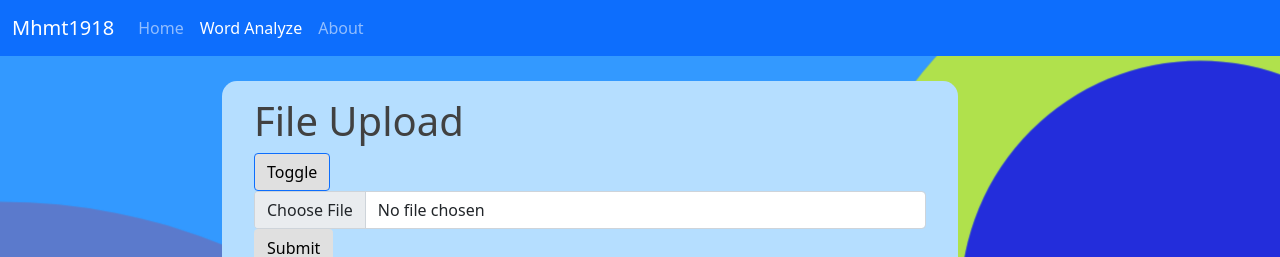
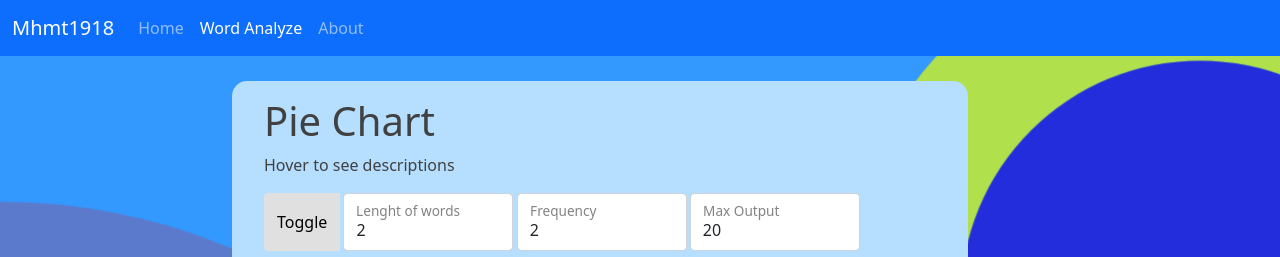
Before and after one commit to memo1918/Mhmt1918Website, a Flask app: template templates/wordAnalyze.html in a window 1280 px wide; the page is wider, and only the part inside the window is pictured. Shown: the top 257 px of that part. Run offline with Flask 2, Linux system fonts and the light colour scheme; the template is opened without the code that fills it: most values are stand-ins (such as "Sample title", 1, 10 or a date in 2020); some libraries are stand-ins or nearby versions.

Commit message:
Version 1 for Word Analyzer

```diff
--- a/app.py
+++ b/app.py
@@ -1,11 +1,9 @@
-from flask import Flask,render_template,redirect,url_for,request,flash
+from flask import Flask,render_template,redirect,request
 from flask_sqlalchemy import SQLAlchemy
 from werkzeug.utils import secure_filename
 from Analyzer import Analyzer
 
-
-
-uploadFolder = './FirstProject/uploads/'
+uploadFolder = './Mhmt1918Website/uploads/'
 ALLOWED_EXTENSIONS = {'txt','csv'}
 
 app = Flask(__name__)
@@ -47,21 +45,34 @@ def about():
 @app.route("/wordAnalyze",methods=['GET','POST'])
 def wordAnalyze():
     if request.method == 'POST':
+        lenght = int(request.form.get("lenght"))
+        maxOutput = int(request.form.get("maxOutput"))
+        if maxOutput > 25: maxOutput = 25
+
+        analyzer = Analyzer(uploadFolder,lenght,maxOutput)
+
         if 'file' not in request.files:
-            #flash('No file part')
             return redirect(request.url)
+
         file = request.files['file']
 
-        if file.filename == '':
-            #flash('No selected file')
-            return redirect(request.url)
         if file and allowed_file(file.filename):
             filename = secure_filename(file.filename)
             filename = "tempFile."+filename.split(".")[1]
             file.save(uploadFolder+filename)
 
-            tempdata = Analyzer(filename,uploadFolder).wordCounter()
-            tempdata= tempdata["Count"].to_json()
+
+            analyzer.filename = filename
+            analyzer = analyzer.wordCounter()
+            tempdata = analyzer["Count"].to_json()
+
+            return render_template('wordAnalyze.html',tempdata=tempdata)
+
+        else:
+            data = request.form.get('text_area')
+
+            analyzer = analyzer.wordCounter(data)
+            tempdata= analyzer["Count"].to_json()
 
             return render_template('wordAnalyze.html',tempdata=tempdata)
 
--- a/templates/wordAnalyze.html
+++ b/templates/wordAnalyze.html
@@ -1,5 +1,5 @@
 {% extends "base.html"%}
-{% block title %} About {%endblock%}
+{% block title %} Word Analyze {%endblock%}
 
 {%block homeActive%} class='nav-link' {%endblock%}
 {%block wordActive%} class='nav-link active' {%endblock%}
@@ -14,32 +14,42 @@
     color: #414141;
     z-index: 0;
     position: relative;
-    left: -50px;
+    left: -40px;
     }
 
     .btn{
         color: black;
         background-color: rgb(224, 224, 224);
     }
+    .uploadg{
+      margin-top: 5px;
+      margin-bottom: 10px;
+    }
+    .form-floating{
+
+      max-width: 170px
+    }
 
   </style>
 
+  <!-- Javascript for google chart -->
   <script type="text/javascript" src="https://www.gstatic.com/charts/loader.js"></script>
-
   <script type="text/javascript">
       google.charts.load('current', {'packages':['corechart']});
       google.charts.setOnLoadCallback(drawChart);
 
+      // Getting data from flask and manuplating it
       var data = {{ tempdata|safe }};
       var data1 = JSON.stringify(data)
       var array  = JSON.parse(data1);
 
       var result = [];
-
+      // loop for creating new array without doing this googlechart makes problems IDK
       for(var i in array)
         result.push([i, array [i]]);
 
       function drawChart() {
+        // Creating DataTable for chart
         var dataTable = new google.visualization.DataTable();
         dataTable.addColumn('string', 'Word');
         dataTable.addColumn('number', 'Count');
@@ -61,6 +71,17 @@
       }
   </script>
 
+   <!-- Adding jquery and small script for toggling between two divs -->
+  <script src="https://ajax.googleapis.com/ajax/libs/jquery/2.1.3/jquery.min.js"></script>
+  <script>
+      $(document).ready(function(){
+        $('#textBar').hide();// hide it initially
+          $('#toggleButton').on('click', function(){
+            $('#uploadBar,#textBar').toggle();
+          });
+      });
+  </script>
+
 {%endblock%}
 
 
@@ -69,31 +90,48 @@
 <div class="cover-container d-flex w-100 h-100 p-3 mx-auto flex-column">
 
     <main class="px-3">
-        <h1>File Upload</h1>
-
-        <button class="btn btn-primary" type="button" data-bs-toggle="collapse"
-        data-bs-target=".multi-collapse" aria-expanded="false"
-        aria-controls="inputGroupFile04 Textarea1">Toggle</button>
+      <h1>Pie Chart</h1>
 
         <form method=post enctype=multipart/form-data>
+          <p>Hover to see descriptions</p>
+
+          <!-- This div contains toggle button and two inputs that required for chart -->
         <div class="input-group">
-                <input type="file" name= file class="form-control multi-collapse" id="inputGroupFile04" aria-describedby="inputGroupFileAddon04" aria-label="Upload">
+          <button type="button" class="btn " id ="toggleButton" title="Toggles between file upload and text input" >Toggle</button>&nbsp;
+
+            <div class="form-floating" >
+              <input type="number" name="lenght" min="0" step="1" class="form-control" value = 2 title="Word will shown if conatins more letter than this value" >
+              <label for="lenght">Lenght of words</label>
+            </div>&nbsp;
+
+            <div class="form-floating" >
+              <input type="number" name="frequency" min="0" step="1" class="form-control" value=2 title="Word will be at least this frequent">
+              <label for="frequency">Frequency</label>
+            </div>&nbsp;
+
+            <div class="form-floating" >
+              <input type="number" name="maxOutput" min="0"  step="1" class="form-control" value=20 title="How many words will shown in the chart. Max is 25" >
+              <label for="maxOutput" class="form-label">Max Output</label>
+            </div>
+         </div>
+
+          <div class="uploadg" id="uploadBar">
+               <p>!! txt and csv files suported only.<br>
+                  If you are uploading csv file, please name the column with the text as "data". </p>
+               <div> <input type="file" name= file class="form-control" ></div>
 
             </div>
 
-            <div class="mb-3 collapse multi-collapse">
-              <label for="Textarea1" class="form-label">Example textarea</label>
-              <textarea class="form-control" id="Textarea1" rows="3"></textarea>
+            <div class="mb-3" id="textBar">
+              <label for="Textarea1" class="form-label">Text Area</label>
+              <textarea type="data" name="text_area" class="form-control" rows="5"></textarea>
             </div>
+
             <button class="btn " type="submit" value=Upload >Submit</button>
-
       </form>
 
-
       <div id="piechart" style="width: 670px; height: 520px;"></div>
-
     </main>
-
 
 </div>
 
```
Also changed, not shown: Analyzer.py (+25 -24 lines). Lines whose indentation alone changed are shown as unchanged.
